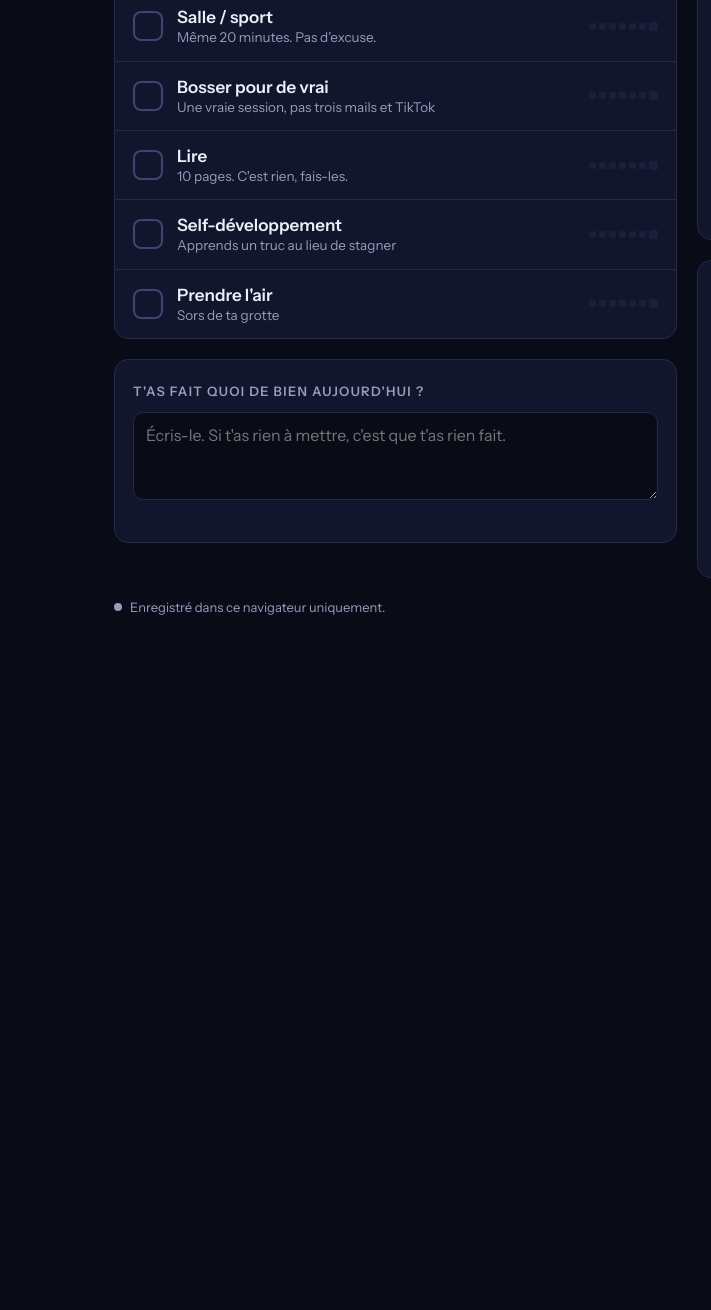
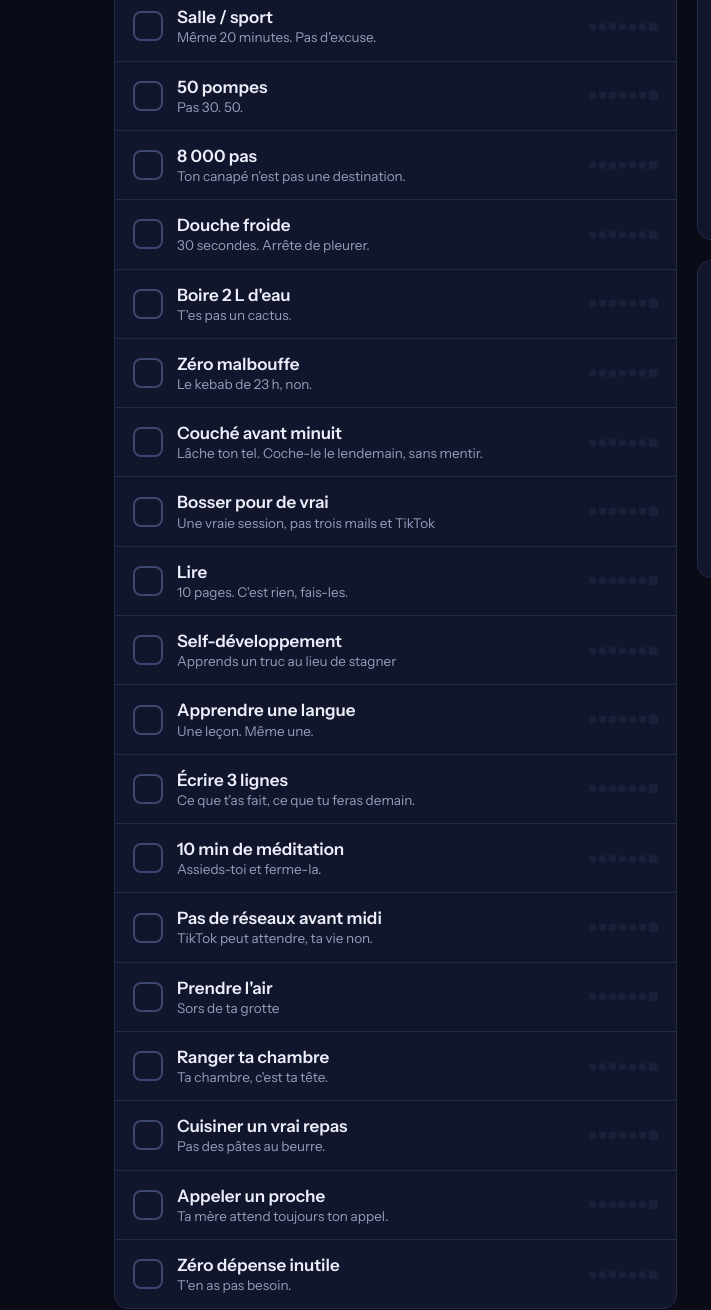
Before and after one commit to flocko12378/jamais-zero, a plain HTML site: page docs/index.html in a window 1280 px wide. Shown: the part 440-1750 px from the top of the page, 0-711 px from the left. Before the commit the page ends 1113 px from the top, so only its background shows below. Drawn offline with Linux system fonts and the light colour scheme.

Commit message:
Ajoute 14 habitudes (corps, tête, vie) : 19 cases en tout
Co-Authored-By: Claude Opus 5.5 <noreply@anthropic.com>

```diff
--- a/docs/index.html
+++ b/docs/index.html
@@ -86,6 +86,7 @@ button:focus-visible,a:focus-visible{outline:2px solid var(--accent);outline-off
 .segments{display:flex;gap:5px}
 .segments span{flex:1;height:10px;border-radius:3px;background:var(--board-dim);transition:background .25s}
 .segments span.on{background:var(--signal)}
+.segments.many{gap:3px}
 .coach{margin:0;font-size:17px;line-height:1.45;text-wrap:pretty}
 .rule{margin:0;font-size:13px;color:var(--board-muted);line-height:1.45}
 
@@ -309,11 +310,28 @@ input[type=time]{font-family:var(--font-mono);font-size:15px;padding:8px 10px;bo
   const APP_URL = location.origin + location.pathname;
 
   const DEFAULT_HABITS = [
-    { id: 'salle',   label: 'Salle / sport',       hint: 'Même 20 minutes. Pas d\'excuse.' },
-    { id: 'travail', label: 'Bosser pour de vrai', hint: 'Une vraie session, pas trois mails et TikTok' },
-    { id: 'lecture', label: 'Lire',                hint: '10 pages. C\'est rien, fais-les.' },
-    { id: 'selfdev', label: 'Self-développement',  hint: 'Apprends un truc au lieu de stagner' },
-    { id: 'dehors',  label: "Prendre l'air",       hint: 'Sors de ta grotte' }
+    // Corps
+    { id: 'salle',      label: 'Salle / sport',             hint: 'Même 20 minutes. Pas d\'excuse.' },
+    { id: 'pompes',     label: '50 pompes',                 hint: 'Pas 30. 50.' },
+    { id: 'pas',        label: '8 000 pas',                 hint: 'Ton canapé n\'est pas une destination.' },
+    { id: 'douche',     label: 'Douche froide',             hint: '30 secondes. Arrête de pleurer.' },
+    { id: 'eau',        label: 'Boire 2 L d\'eau',          hint: 'T\'es pas un cactus.' },
+    { id: 'malbouffe',  label: 'Zéro malbouffe',            hint: 'Le kebab de 23 h, non.' },
+    { id: 'coucher',    label: 'Couché avant minuit',       hint: 'Lâche ton tel. Coche-le le lendemain, sans mentir.' },
+    // Tête
+    { id: 'travail',    label: 'Bosser pour de vrai',       hint: 'Une vraie session, pas trois mails et TikTok' },
+    { id: 'lecture',    label: 'Lire',                      hint: '10 pages. C\'est rien, fais-les.' },
+    { id: 'selfdev',    label: 'Self-développement',        hint: 'Apprends un truc au lieu de stagner' },
+    { id: 'langue',     label: 'Apprendre une langue',      hint: 'Une leçon. Même une.' },
+    { id: 'journal',    label: 'Écrire 3 lignes',           hint: 'Ce que t\'as fait, ce que tu feras demain.' },
+    { id: 'meditation', label: '10 min de méditation',      hint: 'Assieds-toi et ferme-la.' },
+    { id: 'reseaux',    label: 'Pas de réseaux avant midi', hint: 'TikTok peut attendre, ta vie non.' },
+    // Vie
+    { id: 'dehors',     label: "Prendre l'air",             hint: 'Sors de ta grotte' },
+    { id: 'chambre',    label: 'Ranger ta chambre',         hint: 'Ta chambre, c\'est ta tête.' },
+    { id: 'cuisine',    label: 'Cuisiner un vrai repas',    hint: 'Pas des pâtes au beurre.' },
+    { id: 'appel',      label: 'Appeler un proche',         hint: 'Ta mère attend toujours ton appel.' },
+    { id: 'depense',    label: 'Zéro dépense inutile',      hint: 'T\'en as pas besoin.' }
   ];
 
   // Aucune phrase gentille : c'est voulu.
@@ -590,6 +608,7 @@ input[type=time]{font-family:var(--font-mono);font-size:15px;padding:8px 10px;bo
     $('#score-label').textContent = n + (n > 1 ? ' cases cochées' : ' case cochée') + ' sur ' + N + (state.view === todayKey() ? " aujourd'hui" : ' ce jour-là');
     const seg = $('#segments');
     if (seg.children.length !== N) seg.innerHTML = '<span></span>'.repeat(N);
+    seg.classList.toggle('many', N > 10);
     [...seg.children].forEach((s, i) => s.classList.toggle('on', i < n));
     const s = currentStreak();
     $('#streak-num').textContent = s;
@@ -857,7 +876,7 @@ input[type=time]{font-family:var(--font-mono);font-size:15px;padding:8px 10px;bo
     e.preventDefault();
     const v = $('#new-habit').value.trim();
     if (!v) return;
-    if (state.draft.length >= 12) { toast('12 max. Fais déjà tout ça avant d\'en rajouter.'); return; }
+    if (state.draft.length >= 25) { toast('25 max. Fais déjà tout ça avant d\'en rajouter.'); return; }
     state.draft.push({ id: 'h' + Date.now().toString(36) + Math.random().toString(36).slice(2, 5), label: v.slice(0, 40), hint: '' });
     renderEditor();
     $('#new-habit').focus();
```
Also changed, not shown: jamais-zero.html (+25 -6 lines).
